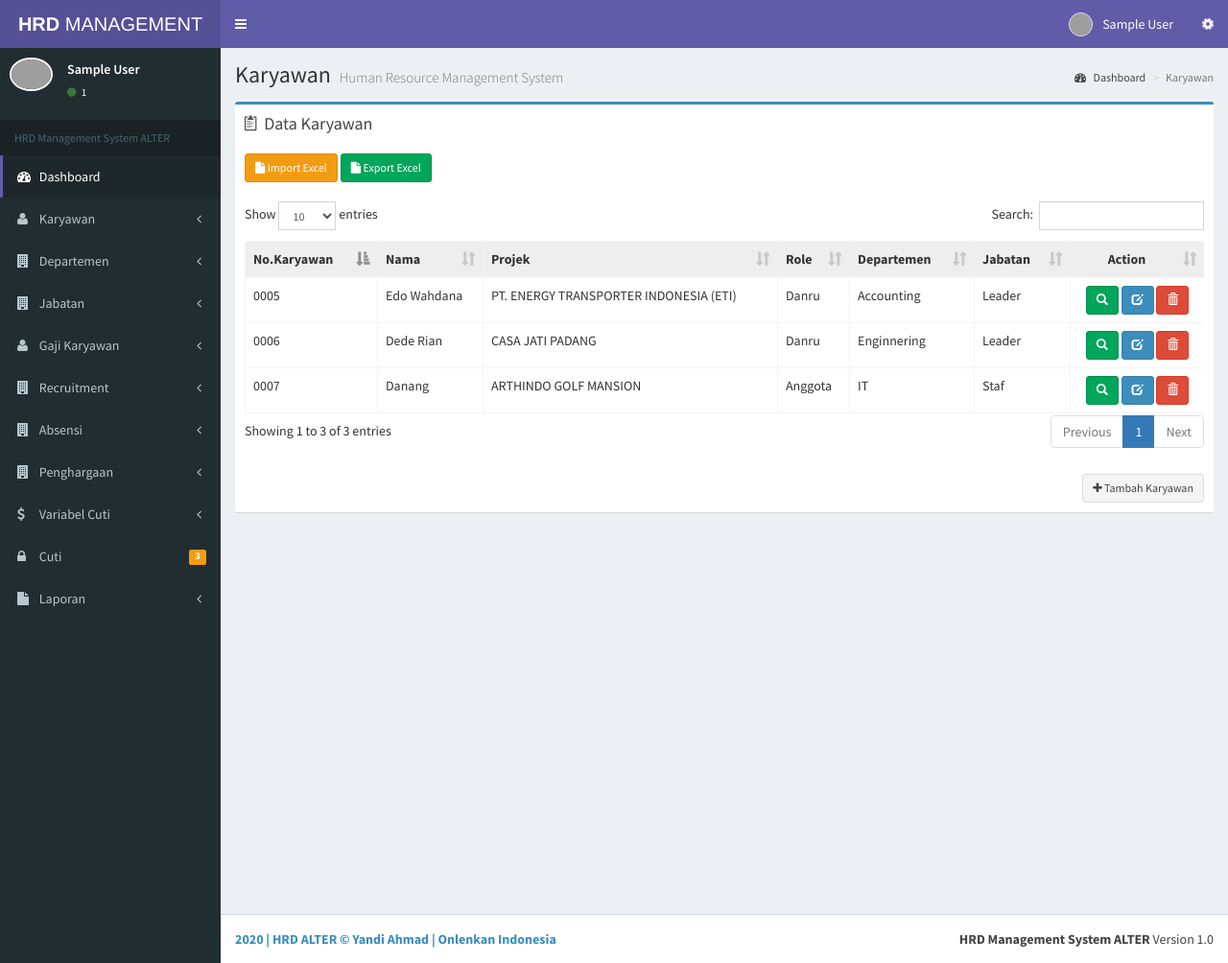
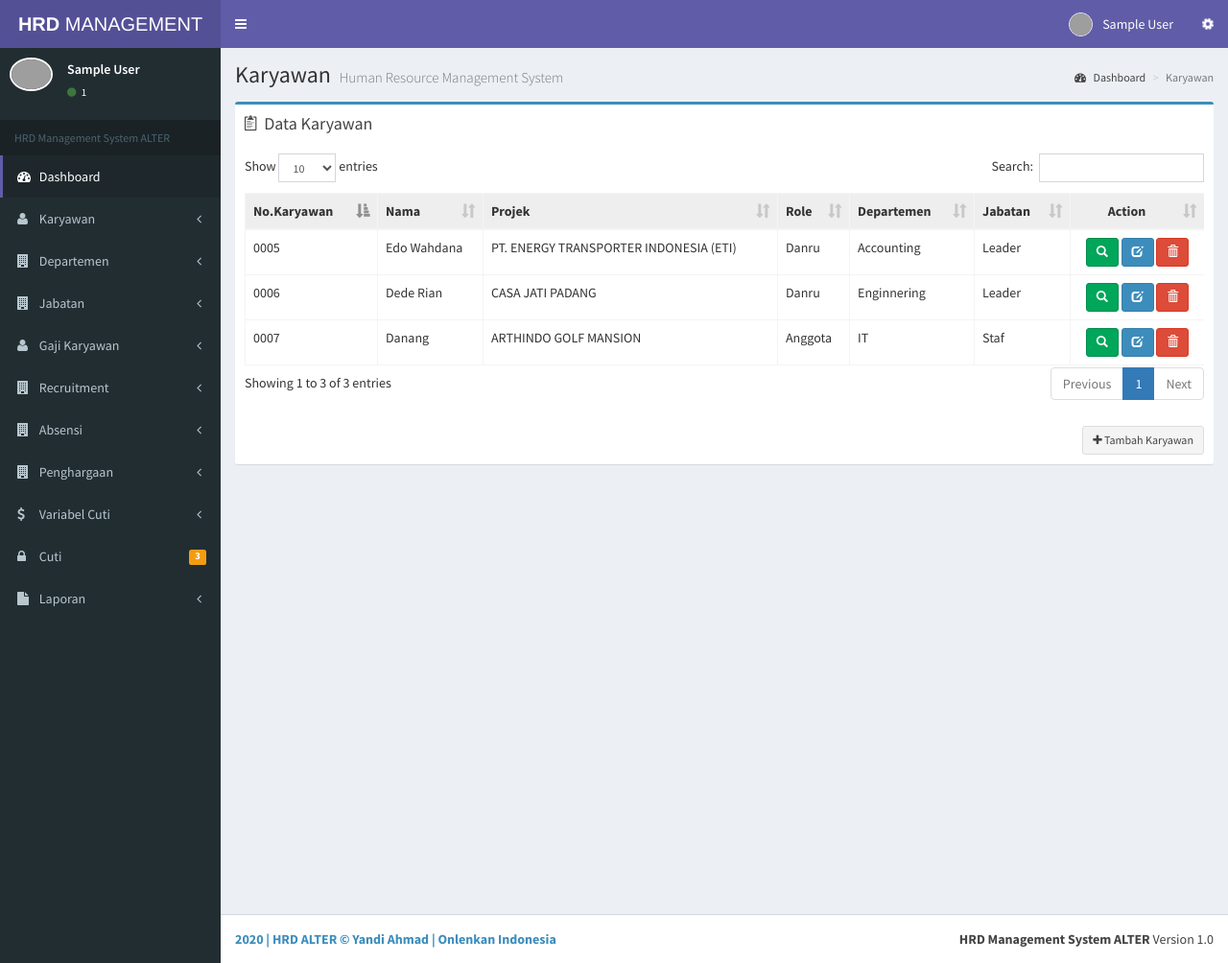
Before and after one commit to EdoWahdana/hrdmanagement, a PHP site: page /admin/karyawan.php in a window 1280 px wide; the page is wider, and only the part inside the window is pictured. Shown: that part at 96% size. Run offline with PHP 8.4, Linux system fonts and the light colour scheme; the visitor is signed in with stand-in values (Sample User, id 1); data comes from the database, SQL or seed files in the repository; a stand-in replaces the project's code that opens the database connection; lists and menus that the app fills with data are empty; some web fonts are replaced; grey boxes are pictures that could not be loaded.

Commit message:
Disable excel di karyawan

```diff
--- a/admin/karyawan.php
+++ b/admin/karyawan.php
@@ -73,7 +73,6 @@
         }
       ?>
 
-      <a href="karyawan_importxls.php" class="btn btn-sm btn-warning"><i class="fa fa-file"></i> Import Excel</a> <a href="karyawan_exportxls.php" class="btn btn-sm btn-success"><i class="fa fa-file"></i> Export Excel</a><br /><br />
       <table id="lookup" class="table table-bordered table-hover">
           <thead bgcolor="eeeeee" align="center">
             <tr>
```
